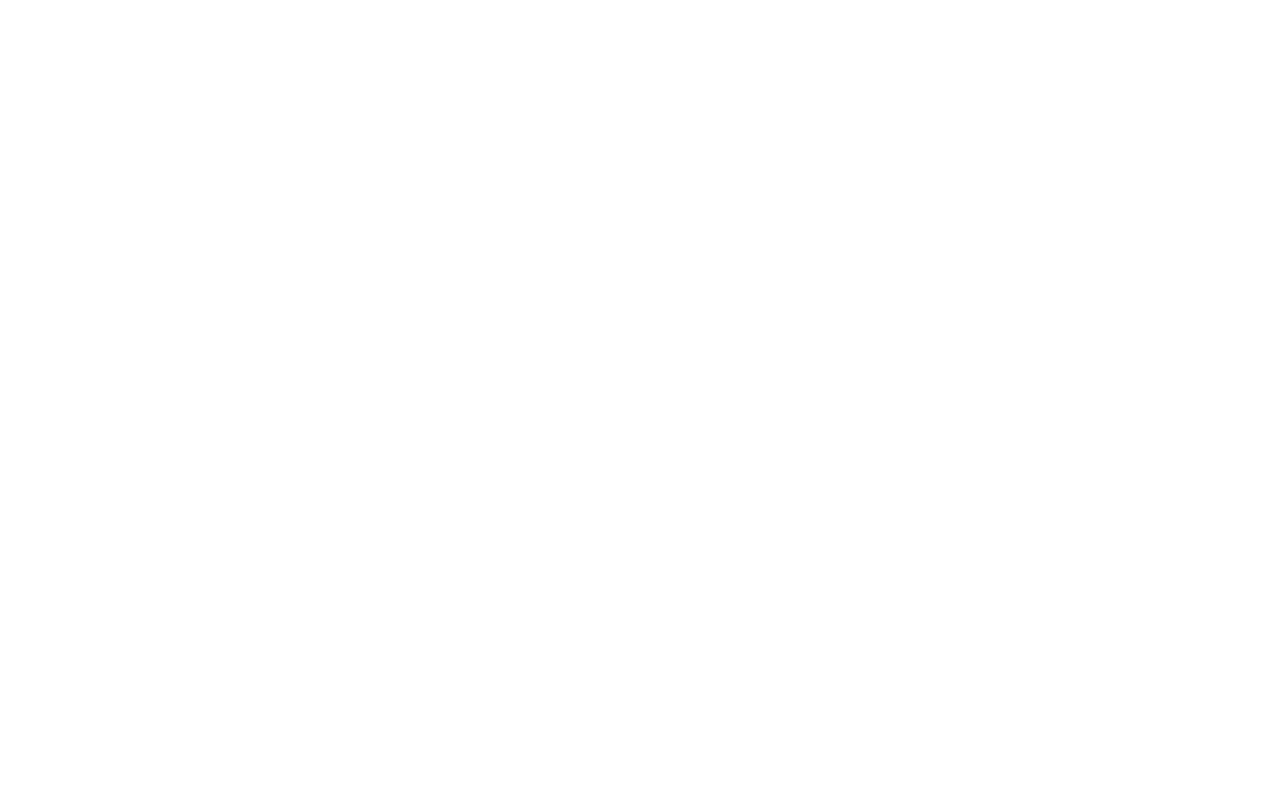
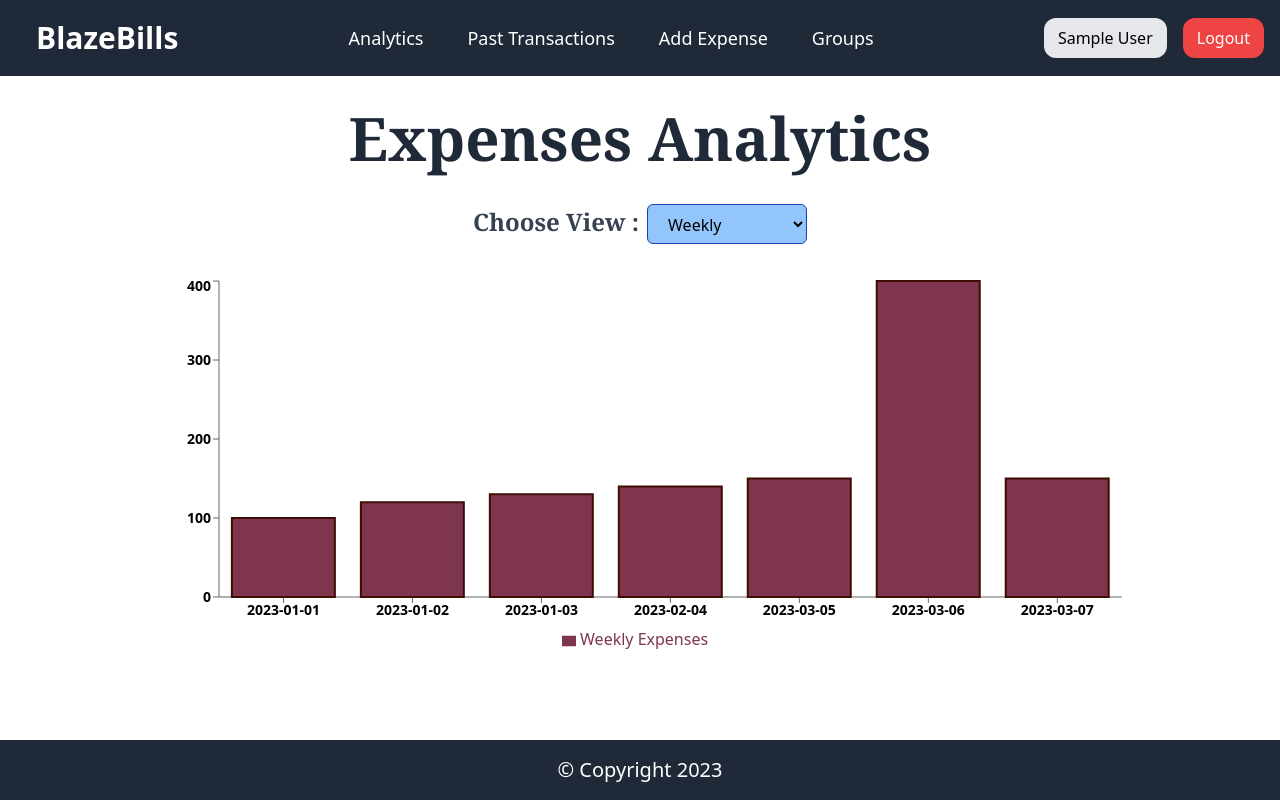
Before and after one commit to YashRaj8190/BlazeBills, a React (Create React App) app in the folder client/myproject/: page /dashboard/analytics in a window 1280 px wide. Before the commit this address had no page. Built offline with nearby package versions, Linux system fonts and the light colour scheme; sample sign-in values are in the browser's storage.

Commit message:
Added analytics page with chart

```diff
--- a/client/myproject/package.json
+++ b/client/myproject/package.json
@@ -11,6 +11,7 @@
     "react-dom": "^18.2.0",
     "react-router-dom": "^6.18.0",
     "react-scripts": "5.0.1",
+    "recharts": "^2.9.3",
     "web-vitals": "^2.1.4"
   },
   "scripts": {
--- a/client/myproject/src/App.js
+++ b/client/myproject/src/App.js
@@ -9,6 +9,7 @@
 import Transaction from './Components/Dashboard/pages/transactions';
 import TransactionForm from './Components/Addexpenses';
 import Body2 from './Components/Dashboard/Body2';
+import Chart from './Components/Analytics/chart';
 function App(){
   return (<>
     <div>
@@ -35,6 +36,7 @@
                 <Route path="" Component={Body2} />
                 <Route path="addexpense" Component={TransactionForm}/>
                 <Route path="transactions" Component={Transaction} />
+                <Route path="analytics" Component={Chart} />
         </Route>
     </Routes>
     </div>
--- a/client/myproject/src/Components/Addexpenses.js
+++ b/client/myproject/src/Components/Addexpenses.js
@@ -25,7 +25,7 @@
     try{
       await axios.post("http://localhost:5000/user/addtransaction",{formData,user_id}).then((res)=>{
 
-        console.log('Transaction added');
+        alert('Transaction added');
         navigate("/dashboard");
       })
     }
--- /dev/null
+++ b/client/myproject/src/Components/Analytics/chart.js
@@ -0,0 +1,77 @@
+import React, { useState } from "react";
+import { ResponsiveContainer, BarChart, Bar, XAxis, YAxis, Tooltip, Legend } from 'recharts';
+
+const dataObject = {
+    '2023-01-01': 100,
+    '2023-01-02': 120,
+    '2023-01-03': 130,
+    '2023-02-04': 140,
+    '2023-03-05': 150,
+    '2023-03-06': 400,
+    '2023-03-07': 150,
+
+};
+
+const convertObjectToArray = (dataObject) => {
+    return Object.entries(dataObject).map(([date, expenses]) => {
+        return { date, expenses }
+    });
+};
+
+const data = convertObjectToArray(dataObject);
+
+function Chart(){
+    const [view, setView] = useState('7');
+
+    let currentView = "Weekly Expenses";
+
+    switch(view){
+        case '7' :
+        currentView = "Weekly Expenses";
+        break ;
+        case '30' :
+        currentView = "Monthly Expenses";
+        break ;
+        case '365' :
+        currentView = "Yearly Expenses";
+        break ;
+    }
+
+    return (
+        <div className= "p-8 h-full">
+
+            <div className="flex justify-center"><h1 className="font-extrabold text-6xl mb-4 text-gray-800 font-serif">Expenses Analytics</h1></div>
+
+            {/* Choose View */}
+            <div className="mb-8 mt-5 flex items-center justify-center" >
+                <label className="text-gray-700 font-bold mb-1 mr-2 font-serif text-2xl">Choose View : </label>
+                <select
+                    className="w-40 h-10 bg-blue-300 border border-blue-800 rounded-md py-2 px-4 focus:outline-none focus:border-blue-500"
+                    value={view}
+                    onChange={(e) => {return ( setView(e.target.value) ) }}
+                >
+                    <option value="7">Weekly</option>
+                    <option value="30">Monthly</option>
+                    <option value="365">Yearly</option>
+                </select>
+            </div>
+
+            {(data.length === 0) ?
+                <div className="flex items-center justify-center text-6xl h-3/5">
+                    <h1 className="font-bold text-red-800 font-serif" >No Data Available !!!</h1>
+                </div> :
+                <div className="flex justify-center mt-15">
+            <ResponsiveContainer width="80%" height={380}>
+                <BarChart data={data} >
+                <XAxis dataKey="date" tick={{ fontSize: 14 , fontWeight: 'bold' , fill: 'black'  }}/>
+                <YAxis tick={{ fontSize: 14 , fontWeight: 'bold' , fill: 'black'  }}/>
+                <Tooltip />
+                <Legend />
+                <Bar dataKey="expenses" fill="#7E354D"  stroke="#3D0C02" strokeWidth={2} name = {currentView} />
+                </BarChart>
+            </ResponsiveContainer> </div>}
+            </div>
+    );
+};
+
+export default Chart;
```
Also changed, not shown: 1 other file (tests, documents, lock files or other folders).
